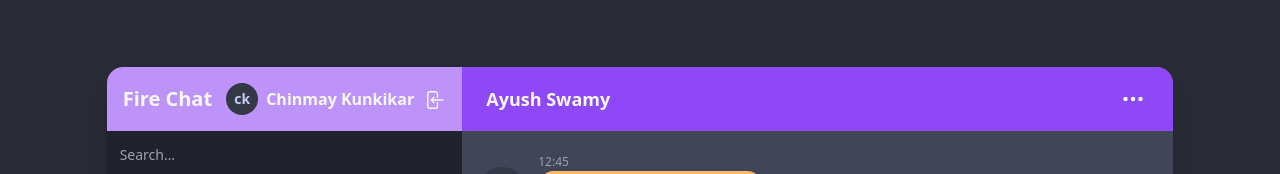
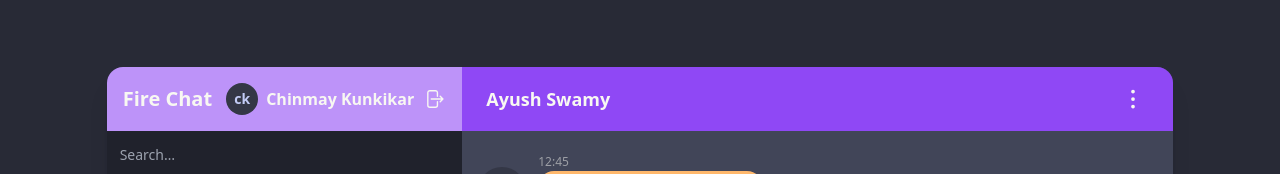
Before and after one commit to chinmaykunkikar/firechat, a React (Vite) app: page / in a window 1280 px wide. Shown: the top 174 px of the page. Built offline with nearby package versions, Linux system fonts and the light colour scheme.

Commit message:
feat(Icons): Add heroicons to the package

```diff
--- a/package.json
+++ b/package.json
@@ -9,6 +9,7 @@
     "preview": "vite preview"
   },
   "dependencies": {
+    "@heroicons/react": "^2.0.15",
     "daisyui": "^2.50.0",
     "react": "^18.2.0",
     "react-dom": "^18.2.0"
--- a/src/components/ChatInfoBar/index.tsx
+++ b/src/components/ChatInfoBar/index.tsx
@@ -1,19 +1,12 @@
+import { EllipsisVerticalIcon } from "@heroicons/react/24/solid";
+
 export default function ChatInfoBar() {
   return (
     <div>
       <div className="flex h-16 select-none items-center justify-between bg-secondary-focus px-6">
         <div className="text-lg font-semibold">Ayush Swamy</div>
         <button className="btn-ghost btn-square btn-sm btn">
-          <svg
-            xmlns="http://www.w3.org/2000/svg"
-            width="16"
-            height="16"
-            fill="currentColor"
-            className="h-6 w-6"
-            viewBox="0 0 16 16"
-          >
-            <path d="M3 9.5a1.5 1.5 0 1 1 0-3 1.5 1.5 0 0 1 0 3zm5 0a1.5 1.5 0 1 1 0-3 1.5 1.5 0 0 1 0 3zm5 0a1.5 1.5 0 1 1 0-3 1.5 1.5 0 0 1 0 3z" />
-          </svg>
+          <EllipsisVerticalIcon />
         </button>
       </div>
     </div>
--- a/src/components/MessageInput/index.tsx
+++ b/src/components/MessageInput/index.tsx
@@ -1,3 +1,9 @@
+import {
+  ArrowRightIcon,
+  PaperClipIcon,
+  PhotoIcon,
+} from "@heroicons/react/24/outline";
+
 export default function MessageInput() {
   return (
     <div>
@@ -7,53 +13,14 @@ export default function MessageInput() {
           placeholder="Message"
           className="input-ghost input w-full grow p-0 focus:bg-transparent focus:outline-none"
         />
-        <div className="btn-ghost btn-square btn-sm btn">
-          <svg
-            xmlns="http://www.w3.org/2000/svg"
-            fill="none"
-            viewBox="0 0 24 24"
-            strokeWidth={1.5}
-            stroke="currentColor"
-            className="h-6 w-6"
-          >
-            <path
-              strokeLinecap="round"
-              strokeLinejoin="round"
-              d="M18.375 12.739l-7.693 7.693a4.5 4.5 0 01-6.364-6.364l10.94-10.94A3 3 0 1119.5 7.372L8.552 18.32m.009-.01l-.01.01m5.699-9.941l-7.81 7.81a1.5 1.5 0 002.112 2.13"
-            />
-          </svg>
+        <div className="btn-square btn-ghost btn-sm btn">
+          <PaperClipIcon />
         </div>
-        <div className="btn-ghost btn-square btn-sm btn">
-          <svg
-            xmlns="http://www.w3.org/2000/svg"
-            fill="none"
-            viewBox="0 0 24 24"
-            strokeWidth={1.5}
-            stroke="currentColor"
-            className="h-6 w-6"
-          >
-            <path
-              strokeLinecap="round"
-              strokeLinejoin="round"
-              d="M2.25 15.75l5.159-5.159a2.25 2.25 0 013.182 0l5.159 5.159m-1.5-1.5l1.409-1.409a2.25 2.25 0 013.182 0l2.909 2.909m-18 3.75h16.5a1.5 1.5 0 001.5-1.5V6a1.5 1.5 0 00-1.5-1.5H3.75A1.5 1.5 0 002.25 6v12a1.5 1.5 0 001.5 1.5zm10.5-11.25h.008v.008h-.008V8.25zm.375 0a.375.375 0 11-.75 0 .375.375 0 01.75 0z"
-            />
-          </svg>
+        <div className="btn-square btn-ghost btn-sm btn">
+          <PhotoIcon />
         </div>
         <button className="btn-primary btn-sm btn-circle btn basis-24 text-base-content">
-          <svg
-            xmlns="http://www.w3.org/2000/svg"
-            fill="none"
-            viewBox="0 0 24 24"
-            strokeWidth="2.5"
-            stroke="currentColor"
-            className="h-4 w-4"
-          >
-            <path
-              strokeLinecap="round"
-              strokeLinejoin="round"
-              d="M13.5 4.5L21 12m0 0l-7.5 7.5M21 12H3"
-            />
-          </svg>
+          <ArrowRightIcon className="h-4 w-4" strokeWidth={3} />
         </button>
       </div>
     </div>
--- a/src/components/Navbar/index.tsx
+++ b/src/components/Navbar/index.tsx
@@ -1,3 +1,5 @@
+import { ArrowRightOnRectangleIcon } from "@heroicons/react/24/outline";
+
 export default function Navbar() {
   return (
     <div className="flex h-16 select-none items-center justify-between bg-secondary px-4">
@@ -11,21 +13,8 @@ export default function Navbar() {
           </div>
         </div>
         <div className="font-semibold">Chinmay Kunkikar</div>
-        <button className="btn-ghost btn-square btn-xs btn">
-          <svg
-            xmlns="http://www.w3.org/2000/svg"
-            fill="none"
-            viewBox="0 0 24 24"
-            stroke-width="1.5"
-            stroke="currentColor"
-            className="h-6 w-6"
-          >
-            <path
-              stroke-linecap="round"
-              stroke-linejoin="round"
-              d="M15.75 9V5.25A2.25 2.25 0 0013.5 3h-6a2.25 2.25 0 00-2.25 2.25v13.5A2.25 2.25 0 007.5 21h6a2.25 2.25 0 002.25-2.25V15M12 9l-3 3m0 0l3 3m-3-3h12.75"
-            />
-          </svg>
+        <button className="btn-square btn-ghost btn-xs btn">
+          <ArrowRightOnRectangleIcon />
         </button>
       </div>
     </div>
```
Also changed, not shown: 1 other file (tests, documents, lock files or other folders).
